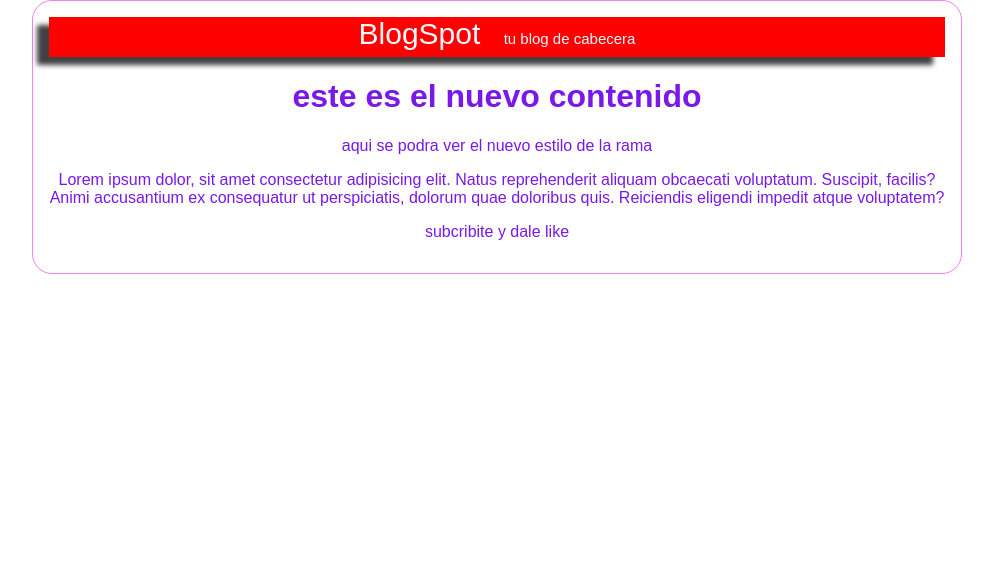
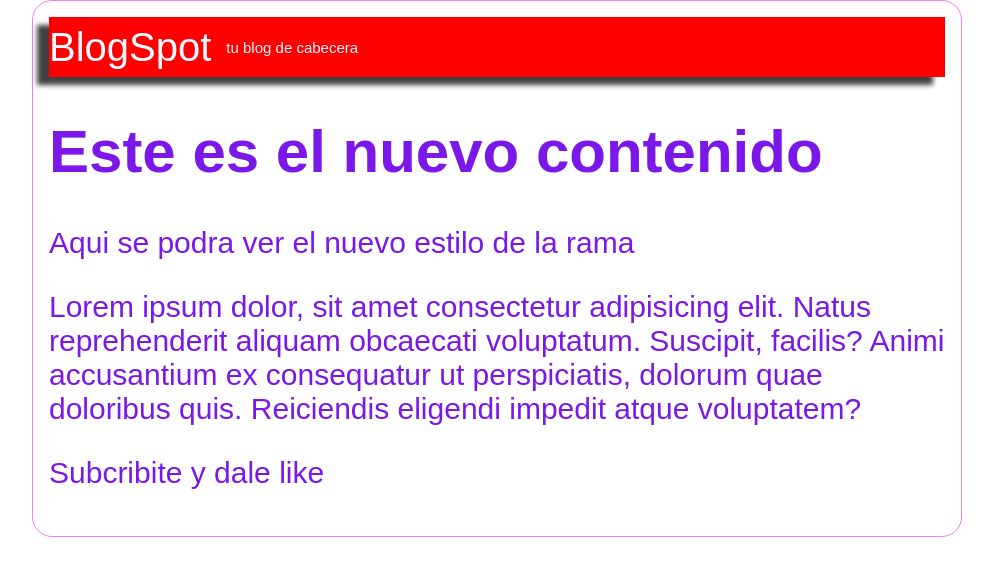
Before and after one commit to freddybedoya04/PracticaGit, a plain HTML site: page index.html in a window 1280 px wide. Shown: the whole page, without its empty margins (143-1136 px from the left). Drawn offline with Linux system fonts and the light colour scheme.

Commit message:
ajustes visuales necesarios porque esta bien feo

```diff
--- a/css/estilos.css
+++ b/css/estilos.css
@@ -9,16 +9,17 @@ body{
     width: 70%;
     margin: 0 auto;
     padding: 1rem;
-    text-align: center;
+    text-align:start;
     border: 1px solid violet;
     border-radius: 20px;
 }
 #cabecera{
-
+    display: flex;
+    align-items: center;
     background-color:red ;
-    font-size: 30px;
+    font-size: 40px;
     color: aliceblue;
-    height: 40px;padding: 0;
+    height: 60px;padding: 0;
     margin: 0 auto;
     box-shadow: -12px 8px 5px 0px rgba(0,0,0,0.75);
 }
@@ -27,3 +28,6 @@ body{
     font-size: 15px;
     color: aliceblue;
 }
+.post{
+    font-size: 30px;
+}
--- a/index.html
+++ b/index.html
@@ -14,10 +14,10 @@
             </div>
         <div class="post">
             <h1>
-                este es el nuevo contenido
+                Este es el nuevo contenido
             </h1>
             <p>
-                aqui se podra ver el nuevo estilo de la rama
+                Aqui se podra ver el nuevo estilo de la rama
             </p>
             <p>
                 Lorem ipsum dolor, sit amet consectetur adipisicing elit.
@@ -25,7 +25,7 @@
                  Animi accusantium ex consequatur ut perspiciatis, dolorum quae doloribus
                   quis. Reiciendis eligendi impedit atque voluptatem?
             </p>
-            <p>subcribite y dale like</p>
+            <p>Subcribite y dale like</p>
         </div>
 
     </div>
```
